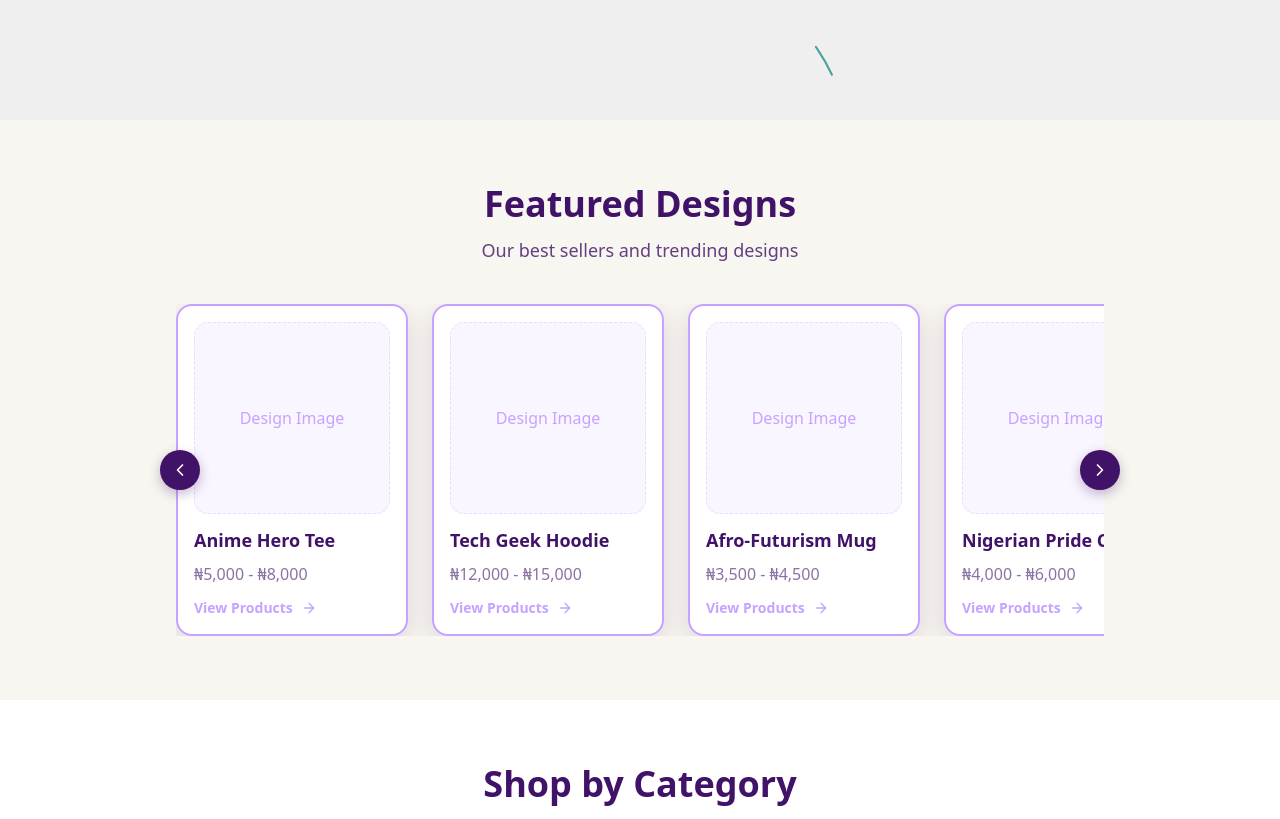
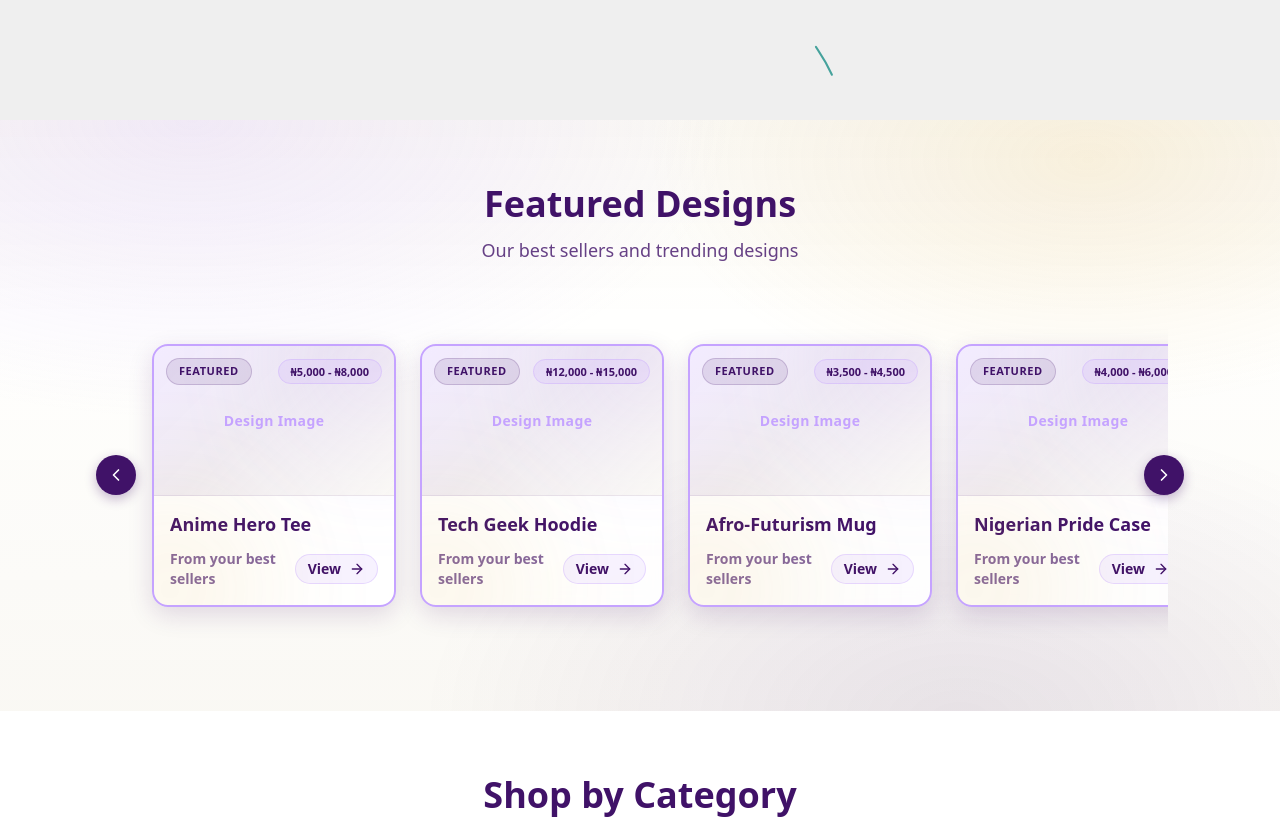
Before and after one commit to ikonicity-airban/geek-creations, a Next.js app: page / in a window 1280 px wide. Shown: the part 760-1579 px from the top of the page. Built offline with nearby package versions, Linux system fonts and the light colour scheme.

Commit message:
Refactor navbar and layout components for improved responsiveness; update category sizes and styles in the grid; enhance featured carousel with better hover effects and layout adjustments; refine hero section styles; optimize following pointer functionality.

```diff
--- a/src/components/home/featured-carousel.tsx
+++ b/src/components/home/featured-carousel.tsx
@@ -25,42 +25,42 @@ export const FeaturedCarousel = () => {
       name: "Anime Hero Tee",
       image: "/placeholder-design.jpg",
       priceRange: "₦5,000 - ₦8,000",
-      handle: "anime-hero-tee"
+      handle: "anime-hero-tee",
     },
     {
       id: "2",
       name: "Tech Geek Hoodie",
       image: "/placeholder-design.jpg",
       priceRange: "₦12,000 - ₦15,000",
-      handle: "tech-geek-hoodie"
+      handle: "tech-geek-hoodie",
     },
     {
       id: "3",
       name: "Afro-Futurism Mug",
       image: "/placeholder-design.jpg",
       priceRange: "₦3,500 - ₦4,500",
-      handle: "afro-futurism-mug"
+      handle: "afro-futurism-mug",
     },
     {
       id: "4",
       name: "Nigerian Pride Case",
       image: "/placeholder-design.jpg",
       priceRange: "₦4,000 - ₦6,000",
-      handle: "nigerian-pride-case"
+      handle: "nigerian-pride-case",
     },
     {
       id: "5",
       name: "Cyberpunk Poster",
       image: "/placeholder-design.jpg",
       priceRange: "₦2,500 - ₦3,500",
-      handle: "cyberpunk-poster"
+      handle: "cyberpunk-poster",
     },
     {
       id: "6",
       name: "Gaming Legend Tee",
       image: "/placeholder-design.jpg",
       priceRange: "₦5,500 - ₦8,500",
-      handle: "gaming-legend-tee"
+      handle: "gaming-legend-tee",
     },
   ];
 
@@ -76,7 +76,7 @@ export const FeaturedCarousel = () => {
   };
 
   return (
-    <section className="py-16" style={{ backgroundColor: '#f8f6f0' }}>
+    <section className="py-16">
       <PageLayout>
         <motion.div
           initial={{ opacity: 0, y: 20 }}
@@ -84,17 +84,23 @@ export const FeaturedCarousel = () => {
           viewport={{ once: true }}
           className="text-center mb-10"
         >
-          <h2 className="text-3xl md:text-4xl font-black mb-3" style={{ color: '#401268' }}>
+          <h2
+            className="text-3xl md:text-4xl font-black mb-3"
+            style={{ color: "#401268" }}
+          >
             Featured Designs
           </h2>
-          <p className="text-base md:text-lg" style={{ color: 'rgba(64, 18, 104, 0.8)' }}>
+          <p
+            className="text-base md:text-lg"
+            style={{ color: "rgba(64, 18, 104, 0.8)" }}
+          >
             Our best sellers and trending designs
           </p>
         </motion.div>
 
         <div className="relative">
           {/* Carousel Container */}
-          <div className="overflow-hidden">
+          <div className="overflow-hidden p-10">
             <motion.div
               className="flex gap-6"
               animate={{
@@ -113,37 +119,116 @@ export const FeaturedCarousel = () => {
                   style={{ width: `${100 / visibleCount}%` }}
                 >
                   <Link href={`/products/${design.handle}`}>
-                    <FollowerPointerCard title={`${design.name} • ${design.priceRange}`}>
+                    <FollowerPointerCard
+                      title={`${design.name} • ${design.priceRange}`}
+                    >
                       <div
-                        className="rounded-2xl p-4 cursor-pointer transition-all bg-white border-2 border-[#c5a3ff] shadow-[0_8px_24px_rgba(64,18,104,0.15)]"
+                        className="group relative overflow-hidden rounded-2xl cursor-pointer bg-white/90 backdrop-blur border-2 border-[#c5a3ff] shadow-[0_8px_24px_rgba(64,18,104,0.15)] transition-all duration-300 hover:-translate-y-1 hover:shadow-[0_14px_40px_rgba(64,18,104,0.22)]"
                         style={{ borderRadius: "16px" }}
                       >
-                        {/* Design Image Placeholder */}
+                        {/* Subtle gradient glow */}
                         <div
-                          className="w-full h-48 rounded-xl mb-3 flex items-center justify-center"
+                          className="pointer-events-none absolute -top-24 -right-24 h-56 w-56 rounded-full blur-3xl opacity-70 transition-opacity duration-300 group-hover:opacity-100"
                           style={{
-                            backgroundColor: "rgba(197, 163, 255, 0.1)",
-                            border: "1px dashed rgba(197, 163, 255, 0.3)",
+                            background:
+                              "radial-gradient(circle, rgba(197,163,255,0.55) 0%, rgba(197,163,255,0) 70%)",
+                          }}
+                        />
+                        <div
+                          className="pointer-events-none absolute -bottom-28 -left-28 h-64 w-64 rounded-full blur-3xl opacity-60 transition-opacity duration-300 group-hover:opacity-90"
+                          style={{
+                            background:
+                              "radial-gradient(circle, rgba(226,174,61,0.35) 0%, rgba(226,174,61,0) 70%)",
+                          }}
+                        />
+
+                        {/* Image */}
+                        <div className="relative aspect-[16/10] w-full overflow-hidden">
+                          <div
+                            className="absolute inset-0"
+                            style={{
+                              background:
+                                "linear-gradient(135deg, rgba(197,163,255,0.22) 0%, rgba(64,18,104,0.08) 45%, rgba(248,246,240,0.65) 100%)",
+                            }}
+                          />
+                          <div
+                            className="absolute inset-0 flex items-center justify-center"
+                            style={{
+                              borderBottom: "1px solid rgba(64,18,104,0.08)",
                             }}
                           >
-                          <span style={{ color: "#c5a3ff" }}>Design Image</span>
+                            <span
+                              className="text-sm font-semibold tracking-wide"
+                              style={{ color: "#c5a3ff" }}
+                            >
+                              Design Image
+                            </span>
                           </div>
 
+                          {/* Shine */}
+                          <div
+                            className="pointer-events-none absolute -left-1/3 top-0 h-full w-1/2 skew-x-[-20deg] opacity-0 transition-opacity duration-300 group-hover:opacity-100"
+                            style={{
+                              background:
+                                "linear-gradient(90deg, rgba(255,255,255,0) 0%, rgba(255,255,255,0.35) 50%, rgba(255,255,255,0) 100%)",
+                            }}
+                          />
+
+                          {/* Top badges */}
+                          <div className="absolute left-3 top-3 flex items-center gap-2">
+                            <span
+                              className="rounded-full px-3 py-1 text-[11px] font-bold uppercase tracking-wider"
+                              style={{
+                                backgroundColor: "rgba(64,18,104,0.10)",
+                                border: "1px solid rgba(64,18,104,0.18)",
+                                color: "#401268",
+                              }}
+                            >
+                              Featured
+                            </span>
+                          </div>
+                          <div className="absolute right-3 top-3">
+                            <span
+                              className="rounded-full px-3 py-1 text-[11px] font-bold"
+                              style={{
+                                backgroundColor: "rgba(197,163,255,0.18)",
+                                border: "1px solid rgba(197,163,255,0.35)",
+                                color: "#401268",
+                              }}
+                            >
+                              {design.priceRange}
+                            </span>
+                          </div>
+                        </div>
+
+                        {/* Content */}
+                        <div className="p-4">
                           <h3
-                          className="text-lg font-bold mb-2"
+                            className="text-lg font-black leading-snug"
                             style={{ color: "#401268" }}
                           >
                             {design.name}
                           </h3>
-                        <p
-                          className="mb-3"
-                          style={{ color: "rgba(64, 18, 104, 0.6)" }}
+
+                          <div className="mt-3 flex items-center justify-between">
+                            <span
+                              className="text-sm font-semibold"
+                              style={{ color: "rgba(64, 18, 104, 0.65)" }}
                             >
-                          {design.priceRange}
-                        </p>
-                        <div className="flex items-center" style={{ color: "#c5a3ff" }}>
-                          <span className="text-sm font-semibold mr-2">View Products</span>
-                          <ArrowRight className="w-4 h-4" />
+                              From your best sellers
+                            </span>
+                            <div
+                              className="inline-flex items-center gap-2 rounded-full px-3 py-1 text-sm font-bold transition-colors"
+                              style={{
+                                backgroundColor: "rgba(197,163,255,0.14)",
+                                color: "#401268",
+                                border: "1px solid rgba(197,163,255,0.35)",
+                              }}
+                            >
+                              <span>View</span>
+                              <ArrowRight className="w-4 h-4 transition-transform duration-300 group-hover:translate-x-1" />
+                            </div>
+                          </div>
                         </div>
                       </div>
                     </FollowerPointerCard>
@@ -160,12 +245,16 @@ export const FeaturedCarousel = () => {
                 onClick={prevSlide}
                 className="absolute left-0 top-1/2 -translate-y-1/2 -translate-x-4 w-10 h-10 rounded-full flex items-center justify-center"
                 style={{
-                  backgroundColor: '#401268',
-                  color: '#ffffff',
-                  boxShadow: '0 4px 12px rgba(64,18,104,0.3)'
+                  backgroundColor: "#401268",
+                  color: "#ffffff",
+                  boxShadow: "0 4px 12px rgba(64,18,104,0.3)",
                 }}
-                onMouseEnter={(e) => e.currentTarget.style.backgroundColor = '#2d0d4a'}
-                onMouseLeave={(e) => e.currentTarget.style.backgroundColor = '#401268'}
+                onMouseEnter={(e) =>
+                  (e.currentTarget.style.backgroundColor = "#2d0d4a")
+                }
+                onMouseLeave={(e) =>
+                  (e.currentTarget.style.backgroundColor = "#401268")
+                }
               >
                 <ChevronLeft className="w-5 h-5" />
               </button>
@@ -173,12 +262,16 @@ export const FeaturedCarousel = () => {
                 onClick={nextSlide}
                 className="absolute right-0 top-1/2 -translate-y-1/2 translate-x-4 w-10 h-10 rounded-full flex items-center justify-center"
                 style={{
-                  backgroundColor: '#401268',
-                  color: '#ffffff',
-                  boxShadow: '0 4px 12px rgba(64,18,104,0.3)'
+                  backgroundColor: "#401268",
+                  color: "#ffffff",
+                  boxShadow: "0 4px 12px rgba(64,18,104,0.3)",
                 }}
-                onMouseEnter={(e) => e.currentTarget.style.backgroundColor = '#2d0d4a'}
-                onMouseLeave={(e) => e.currentTarget.style.backgroundColor = '#401268'}
+                onMouseEnter={(e) =>
+                  (e.currentTarget.style.backgroundColor = "#2d0d4a")
+                }
+                onMouseLeave={(e) =>
+                  (e.currentTarget.style.backgroundColor = "#401268")
+                }
               >
                 <ChevronRight className="w-5 h-5" />
               </button>
--- a/src/components/navbar.tsx
+++ b/src/components/navbar.tsx
@@ -33,7 +33,7 @@ export const Navbar = () => {
   return (
     <ResizableNavbar>
       {/* Desktop */}
-      <NavBody className="max-w-[1024px] px-6">
+      <NavBody className="px-6">
         <Link
           href="/"
           className="relative z-20 mr-4 flex items-center space-x-2 px-2 py-1 text-sm font-normal"
--- a/src/components/page-layout.tsx
+++ b/src/components/page-layout.tsx
@@ -9,7 +9,7 @@ interface PageLayoutProps {
 
 export const PageLayout = ({ children, className = "" }: PageLayoutProps) => {
   return (
-    <div className={`max-w-[1024px] mx-auto px-8 md:px-12 ${className}`}>
+    <div className={`max-w-6xl mx-auto px-8 md:px-12 ${className}`}>
       {children}
     </div>
   );
--- a/src/components/ui/following-pointer.tsx
+++ b/src/components/ui/following-pointer.tsx
@@ -18,35 +18,29 @@ export const FollowerPointerCard = ({
 }) => {
   const x = useMotionValue(0);
   const y = useMotionValue(0);
-  const ref = React.useRef<HTMLDivElement>(null);
-  const [rect, setRect] = useState<DOMRect | null>(null);
   const [isInside, setIsInside] = useState<boolean>(false);
 
-  useEffect(() => {
-    if (ref.current) {
-      setRect(ref.current.getBoundingClientRect());
-    }
-  }, []);
-
   const handleMouseMove = (e: React.MouseEvent<HTMLDivElement>) => {
-    if (!rect) return;
-    const scrollX = window.scrollX;
-    const scrollY = window.scrollY;
-    x.set(e.clientX - rect.left + scrollX);
-    y.set(e.clientY - rect.top + scrollY);
+    // Use viewport coordinates so it stays accurate even when the page scrolls
+    // or the element changes its position/size.
+    x.set(e.clientX);
+    y.set(e.clientY);
   };
 
   return (
+    <div className="relative">
       <div
         onMouseLeave={() => setIsInside(false)}
         onMouseEnter={() => setIsInside(true)}
         onMouseMove={handleMouseMove}
         style={{ cursor: "none" }}
-      ref={ref}
         className={cn("relative", className)}
       >
-      <AnimatePresence>{isInside && <FollowPointer x={x} y={y} title={title} />}</AnimatePresence>
+        <AnimatePresence>
+          {isInside && <FollowPointer x={x} y={y} title={title} />}
+        </AnimatePresence>
         {children}
+      </div>
     </div>
   );
 };
@@ -71,7 +65,7 @@ export const FollowPointer = ({
   ];
   return (
     <motion.div
-      className="absolute z-50 h-4 w-4 rounded-full"
+      className="fixed z-[9999] h-4 w-4 rounded-full"
       style={{
         top: y as any,
         left: x as any,
@@ -105,6 +99,8 @@ export const FollowPointer = ({
       <motion.div
         style={{
           backgroundColor: colors[Math.floor(Math.random() * colors.length)],
+          translateX: 6,
+          translateY: 10,
         }}
         initial={{
           scale: 0.5,
--- a/src/components/ui/resizable-navbar.tsx
+++ b/src/components/ui/resizable-navbar.tsx
@@ -84,7 +84,7 @@ export const NavBody = ({ children, className, visible }: NavBodyProps) => {
         boxShadow: visible
           ? "0 0 24px rgba(34, 42, 53, 0.06), 0 1px 1px rgba(0, 0, 0, 0.05), 0 0 0 1px rgba(34, 42, 53, 0.04), 0 0 4px rgba(34, 42, 53, 0.08), 0 16px 68px rgba(47, 48, 55, 0.05), 0 1px 0 rgba(255, 255, 255, 0.1) inset"
           : "none",
-        width: visible ? "40%" : "100%",
+        width: visible ? "50%" : "100%",
         y: visible ? 20 : 0,
       }}
       transition={{
@@ -110,7 +110,7 @@ export const NavItems = ({ items, className, onItemClick }: NavItemsProps) => {
     <motion.div
       onMouseLeave={() => setHovered(null)}
       className={cn(
-        "absolute inset-0 hidden flex-1 flex-row items-center justify-center space-x-2 text-sm font-medium text-zinc-600 transition duration-200 hover:text-zinc-800 lg:flex lg:space-x-2",
+        "absolute inset-0 hidden flex-1 flex-row items-center justify-center space-x-2 text-sm font-medium text-purple-600 transition duration-200 hover:text-zinc-800 lg:flex lg:space-x-2",
         className,
       )}
     >
```
Also changed, not shown: src/components/home/category-grid.tsx (+6 -6 lines), src/components/home/hero.tsx (+48 -32 lines). Lines whose indentation alone changed are shown as unchanged.
